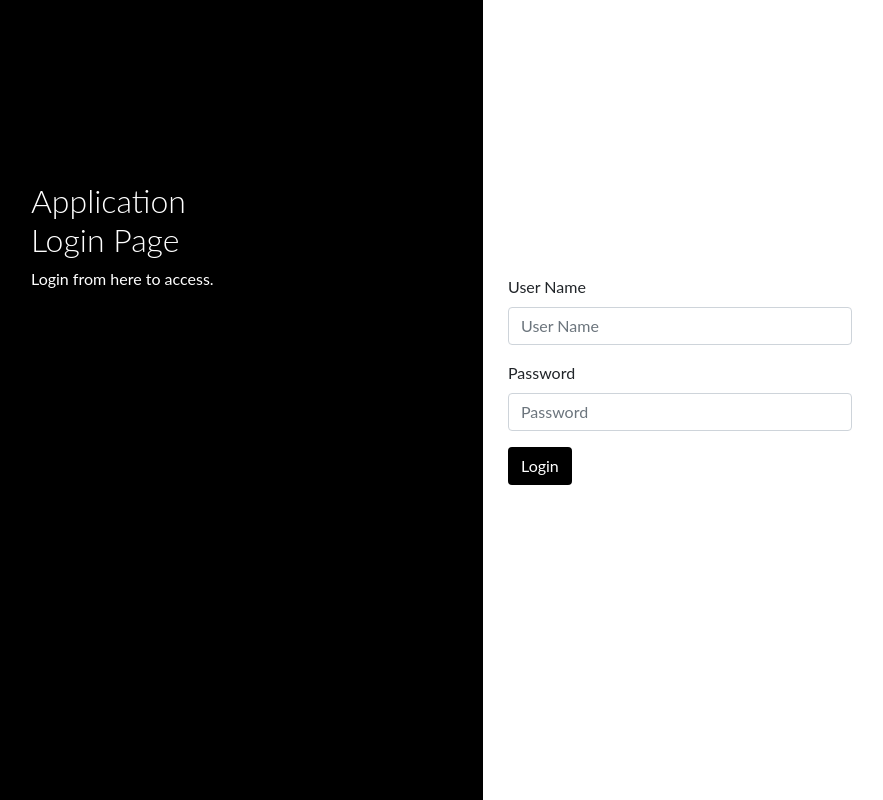
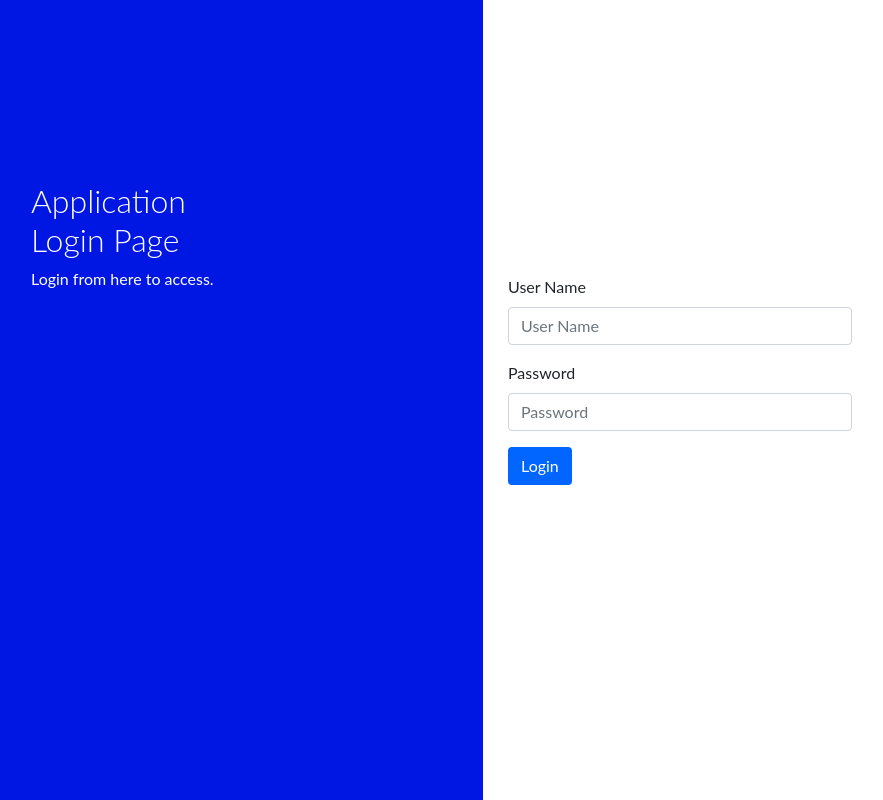
Before and after one commit to LuizBudeu/ProjetoLabEngSoft, a Django app: page /login/ in a window 1280 px wide. Shown: the whole page, without its empty margins (29-912 px from the left). Run offline with Django 4.2, Linux system fonts and the light colour scheme; some libraries are stand-ins or nearby versions.

Commit message:
Adjusts colour for login page

```diff
--- a/template/login.html
+++ b/template/login.html
@@ -26,7 +26,7 @@
 
       .sidenav {
         height: 100%;
-        background-color: #000;
+        background-color: #0017e4;
         overflow-x: hidden;
         padding-top: 20px;
       }
@@ -76,7 +76,7 @@
       }
 
       .btn-black {
-        background-color: #000 !important;
+        background-color: #0066ff !important;
         color: #fff;
       }
     </style>
```
